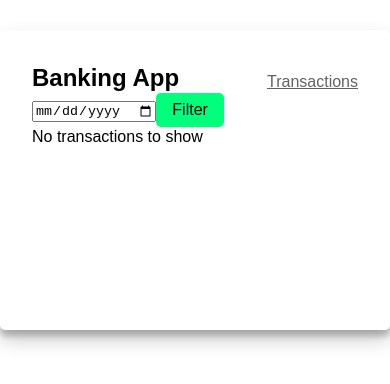
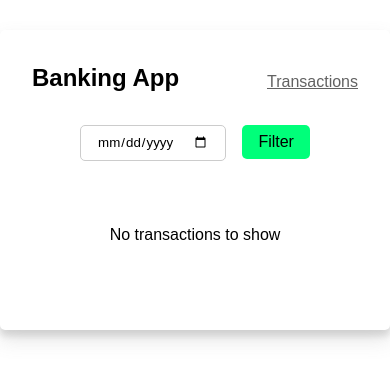
Before and after one commit to sebasmoles/banking-app-react, a React (Create React App) app: page /transactions in a window 390 px wide. Shown: the top 384 px of the page. Built offline with nearby package versions, Linux system fonts and the light colour scheme.

Commit message:
style: transaction page and filter (no responsive)

```diff
--- a/src/components/Filter.jsx
+++ b/src/components/Filter.jsx
@@ -4,9 +4,15 @@ const Filter = ({ getDate }) => {
 	const [date, setDate] = useState('');
 
 	return (
-		<div>
-			<input type="date" onChange={(e) => setDate(e.target.value)} />
-			<button onClick={() => getDate(date)}>Filter</button>
+		<div className="filter">
+			<input
+				type="date"
+				className="filter-date"
+				onChange={(e) => setDate(e.target.value)}
+			/>
+			<button className="filter-button" onClick={() => getDate(date)}>
+				Filter
+			</button>
 		</div>
 	);
 };
--- a/src/components/Header.jsx
+++ b/src/components/Header.jsx
@@ -1,6 +1,5 @@
 import React from 'react';
 import { Link } from 'react-router-dom';
-import '../scss/index.scss';
 
 const Header = () => {
 	return (
--- a/src/components/TransactionTable.jsx
+++ b/src/components/TransactionTable.jsx
@@ -3,7 +3,7 @@ import TransactionItem from './TransactionItem';
 
 const TransactionTable = ({ txnsFiltered }) => {
 	return (
-		<div>
+		<div className="transaction-table">
 			<table>
 				<thead>
 					<tr>
--- a/src/routes/BalancePage.jsx
+++ b/src/routes/BalancePage.jsx
@@ -2,7 +2,6 @@ import React, { useState } from 'react';
 import NumberFormat from 'react-number-format';
 import { v4 as uuidv4 } from 'uuid';
 import dayjs from 'dayjs';
-import '../scss/index.scss';
 
 const BalancePage = ({
 	amountTotal,
@@ -100,7 +99,7 @@ const BalancePage = ({
 		const transaction = {
 			id: uuidv4(),
 			date: dayjs().format('YYYY-MM-DD'),
-			description: 'BANKING APP INC. DES:CCD+',
+			description: 'BANKING APP DES:CCD+',
 			type: type,
 			amount: amount,
 			balance: balance
--- a/src/routes/TransactionPage.jsx
+++ b/src/routes/TransactionPage.jsx
@@ -16,12 +16,14 @@ const TransactionPage = ({ txns }) => {
 	}, [dateFilter, txns]);
 
 	return (
-		<div>
+		<div className="transaction">
 			<Filter getDate={(d) => setDateFilter(d)} />
 			{txnsFiltered.length > 0 ? (
 				<TransactionTable txnsFiltered={txnsFiltered} />
 			) : (
-				'No transactions to show'
+				<span className="transaction-error-message">
+					No transactions to show
+				</span>
 			)}
 		</div>
 	);
--- a/src/scss/_balance.scss
+++ b/src/scss/_balance.scss
@@ -49,10 +49,9 @@
 			font-size: 1rem;
 			margin-top: 1rem;
 			padding: 0.5rem 1rem;
-			border: none;
+			border: 1px solid rgb(204, 204, 204);
 			border-radius: 5px;
 			outline: none;
-			background-color: rgb(236, 236, 236);
 		}
 
 		> button {
--- /dev/null
+++ b/src/scss/_filter.scss
@@ -0,0 +1,10 @@
+.filter {
+	&-date {
+		font-family: $font-family;
+		margin-right: 1rem;
+		padding: 0.5rem 1rem;
+		border: 1px solid rgb(204, 204, 204);
+		border-radius: 5px;
+		outline: none;
+	}
+}
--- a/src/scss/_globals.scss
+++ b/src/scss/_globals.scss
@@ -13,20 +13,21 @@ body {
 	margin: 0;
 	padding: 0;
 	line-height: 1.3;
-	font-family: 'Public Sans', sans-serif;
+	font-family: $font-family;
 	font-size: $font-normal;
 	color: $black;
 	background-color: $white;
 }
 
 .container {
-	max-width: 600px;
+	max-width: 700px;
 	margin: 30px auto;
 	overflow: auto;
 	min-height: 300px;
 	padding: 2rem;
 	border-radius: 5px;
-	box-shadow: 0 10px 20px rgba(0, 0, 0, 0.19), 0 6px 6px rgba(0, 0, 0, 0.23);
+	box-shadow: 0 10px 20px rgba(124, 124, 124, 0.19),
+		0 6px 6px rgba(126, 126, 126, 0.23);
 }
 
 button {
--- /dev/null
+++ b/src/scss/_transaction.scss
@@ -0,0 +1,32 @@
+.transaction {
+	margin-top: 2rem;
+	text-align: center;
+
+	&-error-message {
+		display: block;
+		margin-top: 4rem;
+	}
+
+	&-table {
+		margin-top: 2rem;
+
+		> table {
+			width: 100%;
+			border: 1px solid rgb(204, 204, 204);
+			border-radius: 5px;
+			border-collapse: collapse;
+			overflow: hidden;
+			box-shadow: 0px 2px 5px 0px #d1d1d1;
+
+			thead {
+				background-color: $green;
+			}
+
+			th,
+			td {
+				border: 1px solid rgb(204, 204, 204);
+				padding: 0.5rem;
+			}
+		}
+	}
+}
--- a/src/scss/_variables.scss
+++ b/src/scss/_variables.scss
@@ -9,3 +9,6 @@ $font-sm: 0.8rem;
 $font-normal: 1rem; // Body font size. If changed, all change.
 $font-large: 1.5rem;
 $font-xl: 2.5rem;
+
+// Font Family
+$font-family: 'Public Sans', sans-serif;
--- a/src/scss/index.scss
+++ b/src/scss/index.scss
@@ -3,3 +3,5 @@
 @import 'globals';
 @import 'header';
 @import 'balance';
+@import 'transaction';
+@import 'filter';
```
